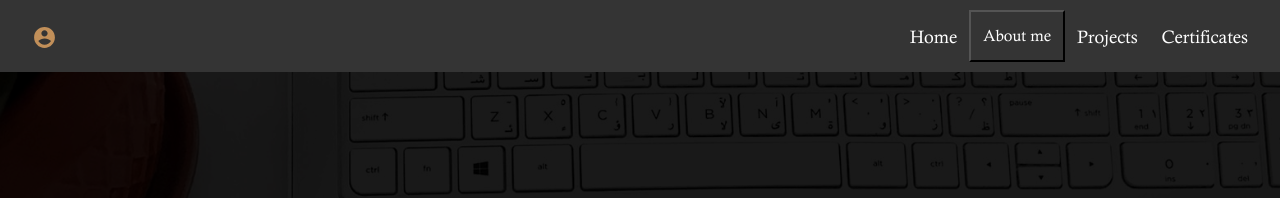
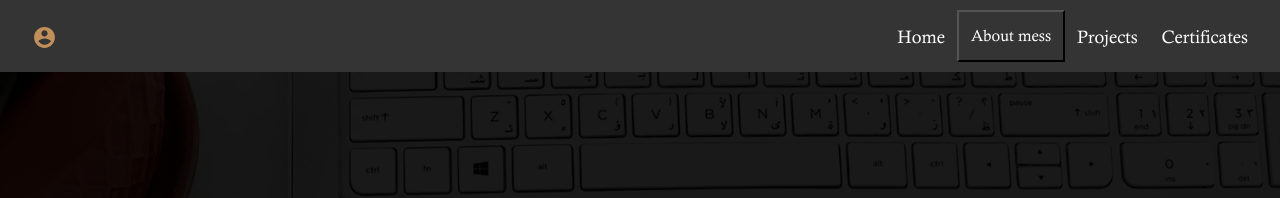
Before and after one commit to sudharsanvenkatraj/prashanth-cv, a React (Create React App) app: page / in a window 1280 px wide. Shown: the top 198 px of the page. Built offline with nearby package versions, Linux system fonts and the light colour scheme.

Commit message:
added header

```diff
--- a/src/components/Header.js
+++ b/src/components/Header.js
@@ -20,7 +20,7 @@ export default function Header() {
             <div class="search-container">
             </div>
             <a class="active" href="/">Home</a>
-            <button onClick={() => navigateHandler('aboutme')}>About me</button>
+            <button onClick={() => navigateHandler('aboutme')}>About mess</button>
             {/* <a href="#contact">Blogs</a> */}
             <a href="projects">Projects</a>
             <a href="certificates">Certificates</a>
```
